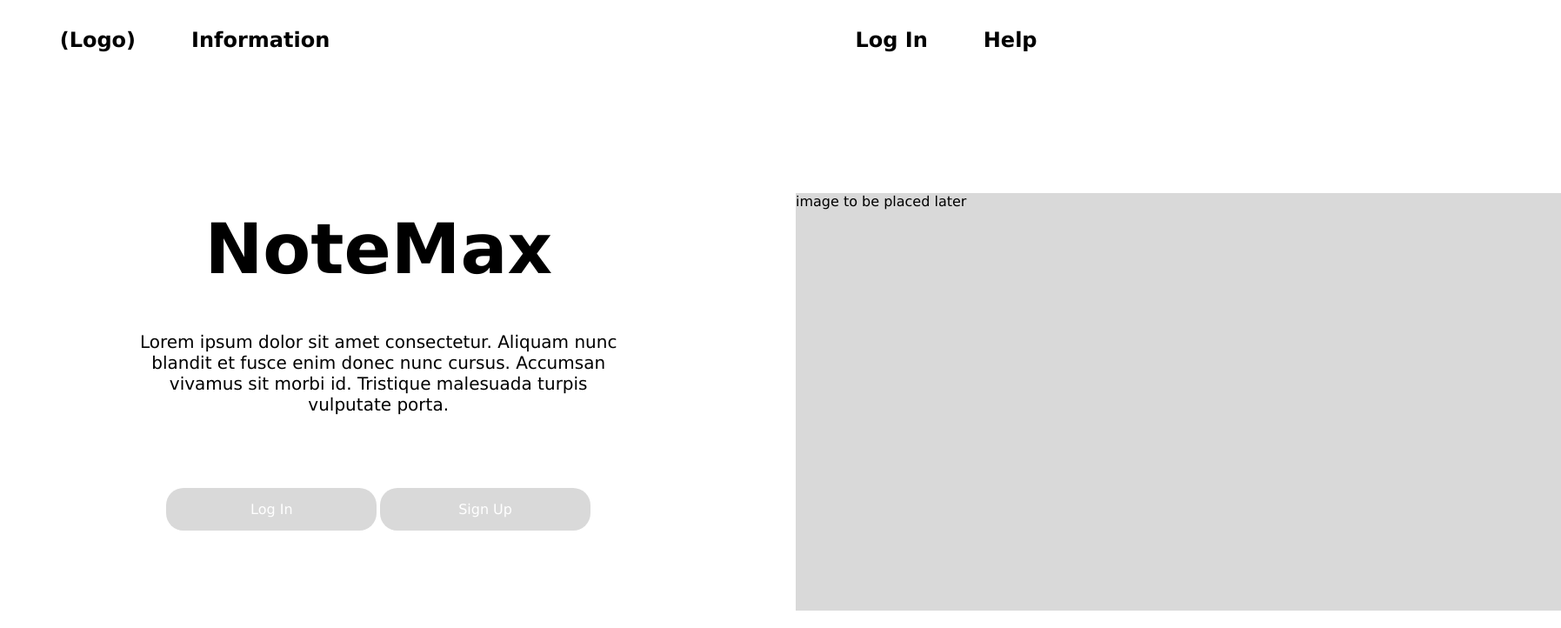
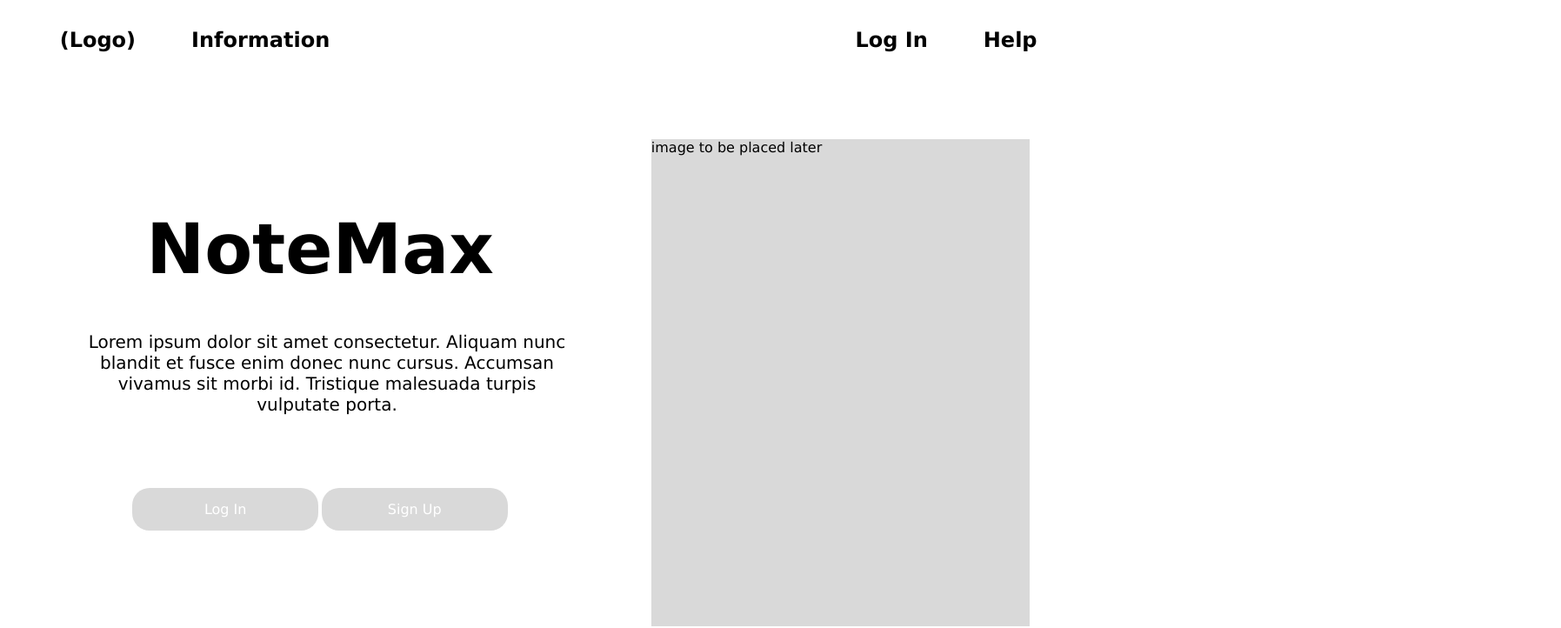
Before and after one commit to JonathanHumphrey/notemaxrepository, a React (Create React App) app in the folder root/frontend/front-end-hfg-main/: page / in a window 1280 px wide. Shown: the top 722 px of the page at 87% size, 1795 px wide, since content can reach past the window. Built offline with nearby package versions, Linux system fonts and the light colour scheme.

Commit message:
pushing for merge

```diff
--- a/root/frontend/front-end-hfg-main/src/pages/Dash.js
+++ b/root/frontend/front-end-hfg-main/src/pages/Dash.js
@@ -26,7 +26,7 @@ const Dash = () => {
 
 	if (user) {
 		return (
-			<div className="container">
+			<div className="dash-container">
 				<div>
 					<FileUpload isOpen={modalOpen} onClose={handleCloseModal} />
 				</div>
--- a/root/frontend/front-end-hfg-main/src/styles/Dash.css
+++ b/root/frontend/front-end-hfg-main/src/styles/Dash.css
@@ -1,4 +1,4 @@
-.container{
+.dash-container{
     display: flex;
     flex-direction: column;
 }
--- a/root/frontend/front-end-hfg-main/src/styles/Home.css
+++ b/root/frontend/front-end-hfg-main/src/styles/Home.css
@@ -18,26 +18,27 @@
 }
 .container{
     background-color: white;
-    width: 80vw;
+    width: 85vw;
     margin: auto;
     margin-top: 3rem;
     padding: 2rem;
     display: flex;
+    flex-direction: row;
+    justify-content: space-between;
+
 }
 .main-content{
-    width: 60%;
+    width: 50%;
     min-height: 60vh;
     background-color: white;
+
 }
 .img-placeholder{
-    position: absolute;
-    width: 880px;
-    height: 480px;
-    left: 915px;
-    top: 222px;
+    width: 40%;
+    height: 35rem;
     text-align: left;
     background: #D9D9D9;
-    }
+}
 .placeholder{
     margin: auto;
 }
```
